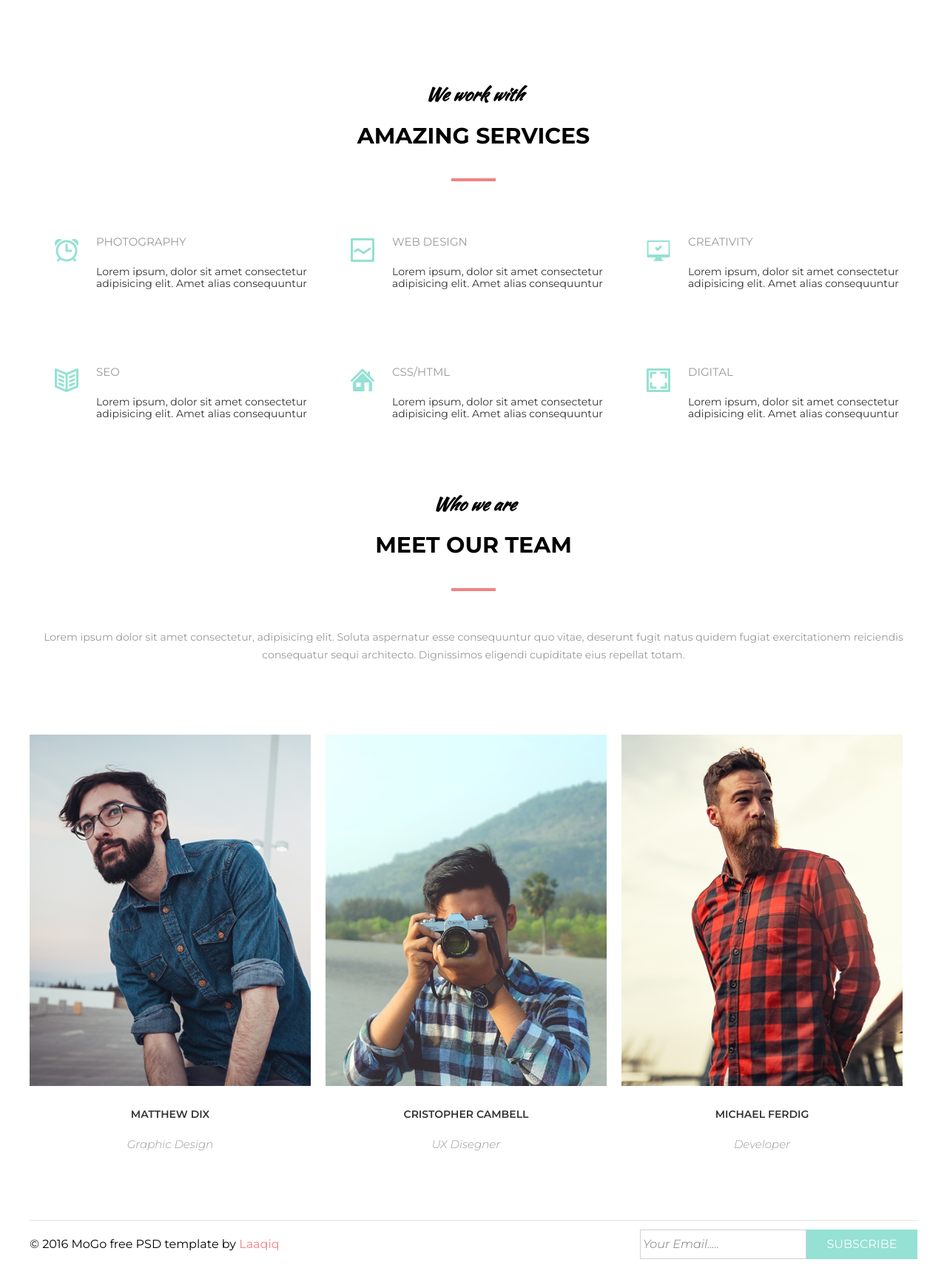
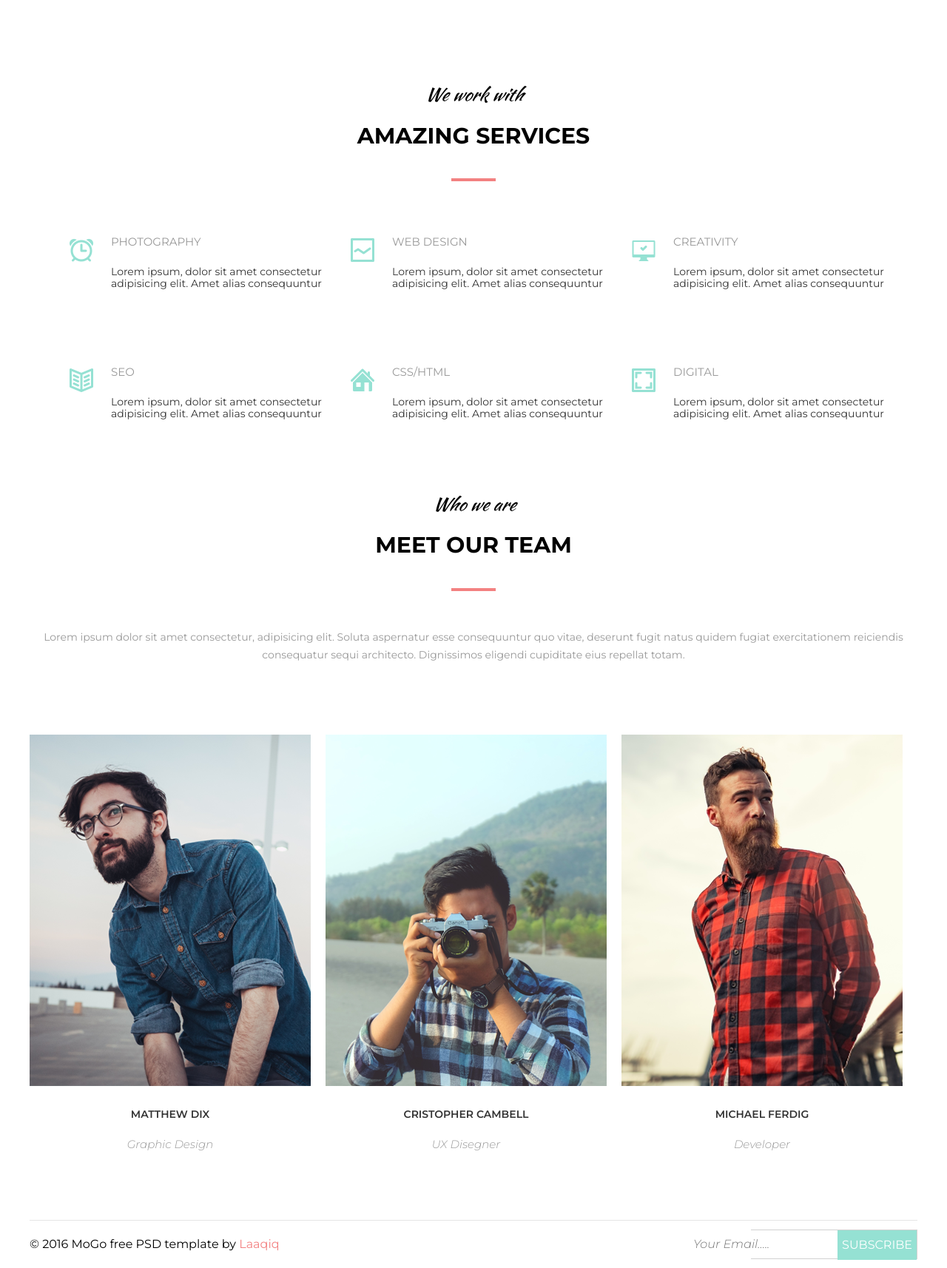
Before and after one commit to AleksandrMyk/goit-fe-course, a plain HTML site: page module-06/index.html in a window 1280 px wide. Shown: the part 70-1784 px from the top of the page at 74% size. Drawn offline with Linux system fonts and the light colour scheme.

Commit message:
Add files via upload

```diff
--- a/module-06/css/styles.css
+++ b/module-06/css/styles.css
@@ -10,12 +10,6 @@ html {
   margin: 0 auto;
   padding: 0;
   width: 1200px;
-}
-
-.clearfix::after {
-  content: "";
-  display: table;
-  clear: both;
 }
 
 img {
@@ -42,6 +36,7 @@ ul, li {
 /*HEADER*/
 
 header {
+  width: 1200px;
   margin: 0 auto;
   padding: 0;
   padding-bottom: 100px;
@@ -49,17 +44,22 @@ header {
 }
 
 /*МЕНЮШКА*/
-
+.navigation {
+  display: flex;
+  justify-content: space-between;
+  flex-wrap: wrap;
+}
 .main-menu {
-  float: right;
-  width: 490px;
+  display: flex;
+  flex-direction: row;
+  flex-wrap: wrap;
+  min-width: 490px;
   margin: 0;
   padding: 0;
   padding-top: 12px;
 }
 
 .main-menu li {
-  float: left;
   margin: 0;
   padding: 0;
   margin-right: 50px;
@@ -124,8 +124,10 @@ header {
 
 /*СЕКЦИЯ*/
 
-h4, h2 {margin: 0; padding: 0; text-align: center;}
-h4 {
+.subtitle, h2 {margin: 0; padding: 0; text-align: center;}
+.subtitle {
+  display: flex;
+  justify-content: center;
   font-family: 'Kaushan Script', cursive;
   font-size: 24px;
   margin-bottom: 25px;
@@ -160,7 +162,6 @@ h2::after {
 .service-list-items {
   display: flex;
   flex-direction: row;
-  margin-right: 20px;
 }
 .service-list-items:hover {box-shadow: 10px 10px 5px #95e1d3; transition: 200ms linear;}
 .service-list-items:hover .icon-box {transform: rotateZ(-70deg); transition: 800ms linear;}
@@ -326,17 +327,16 @@ h2::after {
 
 /*ФУТЕР*/
 
-.foo {
+.foo-box {
   display: flex;
-  flex-direction: row;
   justify-content: space-between;
   flex-wrap: wrap;
   align-items: center;
-  height: 65px;
+  margin: auto;
+  min-height: 65px; width: 1200px;
   border-top: 1px solid #e5e5e5;
 }
 
-.mail {display: flex;}
 .foo-text a {
   color: #f38181;
   display: inline-block;
@@ -351,12 +351,14 @@ h2::after {
 }
 
 .input-box {
+  display: flex;
+  justify-content: flex-end;
   width: 225px; height: 40px;
   border: 1px solid #99999970;
+}
+.email {
   font-style: italic;
   font-weight: 300;
   padding-left: 3px;
+  border: none;
 }
-input:focus {
-  background: #999999;
-}
--- a/module-06/index.html
+++ b/module-06/index.html
@@ -12,13 +12,12 @@
   <title>Homework|/Module-06</title>
 </head>
 <body>
-  <div class="container">
     <header>
-      <nav class="navigation clearfix">
+      <nav class="navigation">
         <a class="logo" href="#" title="mogo">
           <span class="mo">mo</span><span class="go">go</span>
         </a>
-        <ul class="main-menu clearfix">
+        <ul class="main-menu">
           <li><a href="#" title="about">about</a></li>
           <li><a href="#" title="service">service</a></li>
           <li><a href="#" title="work">work</a></li>
@@ -29,7 +28,8 @@
     </header>
     <main>
       <section class="main-content">
-        <h4>We work with</h4>
+          <div class="container">
+        <span class="subtitle">We work with</span>
         <h2>amazing services</h2>
         <ul class="service-list">
           <li class="service-list-items">
@@ -75,7 +75,7 @@
           </div>
           </li>
         </ul>
-        <h4>Who we are</h4>
+        <span class="subtitle">Who we are</span>
         <h2 class="h2">meet our team</h2>
         <p class="team-textfish">Lorem ipsum dolor sit amet consectetur, adipisicing elit. Soluta aspernatur esse consequuntur quo vitae,
            deserunt fugit natus quidem fugiat exercitationem reiciendis consequatur sequi architecto. Dignissimos
@@ -140,19 +140,19 @@
               </div>
               </li>
         </ul>
+      </div>
       </section>
+    </main>
     <footer class="foo">
+      <div class="foo-box">
       <div class="foo-text">
         <span>&copy; 2016 MoGo free PSD template by <a href="#" title="Laaqiq">Laaqiq</a></span>
       </div>
-        <div class="mail">
-          <form>
-            <input class="input-box" type="text" required placeholder="Your Email.....">
+        <form class="input-box">
+          <input class="email" type="text" required placeholder="Your Email.....">
+          <input type="submit" class="subscribe" value="subscribe">
         </form>
-          <button class="subscribe">subscribe</button>
       </div>
     </footer>
-    </main>
-  </div>
 </body>
 </html>
```
Lines whose indentation alone changed are shown as unchanged.
